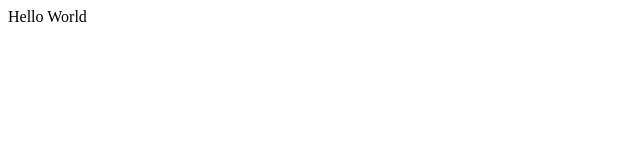
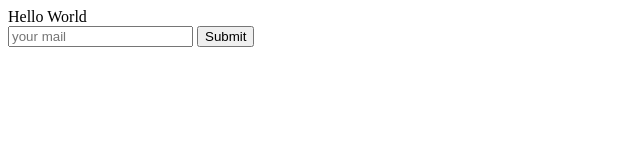
Before and after one commit to SebastianDCI/Demo, a plain HTML site: page index.html in a window 1280 px wide. Shown: the whole page, without its empty margins (0-640 px from the left). Drawn offline with Linux system fonts and the light colour scheme.

Commit message:
contact form added

```diff
--- a/index.html
+++ b/index.html
@@ -4,6 +4,10 @@
 
 <body>
     Hello World
+    <form action="">
+        <input type="email" placeholder="your mail">
+        <button type="submit">Submit</button>
+    </form>
 </body>
 
 </html>
```
